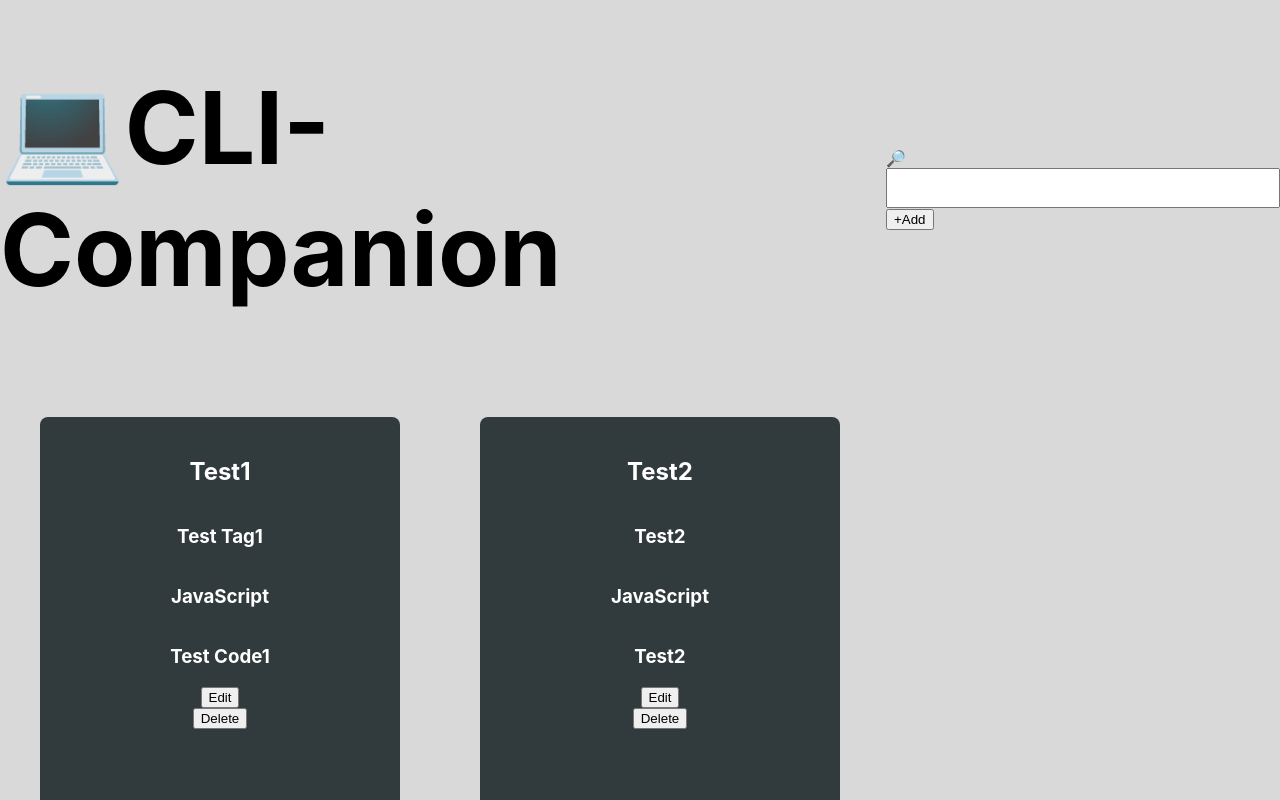
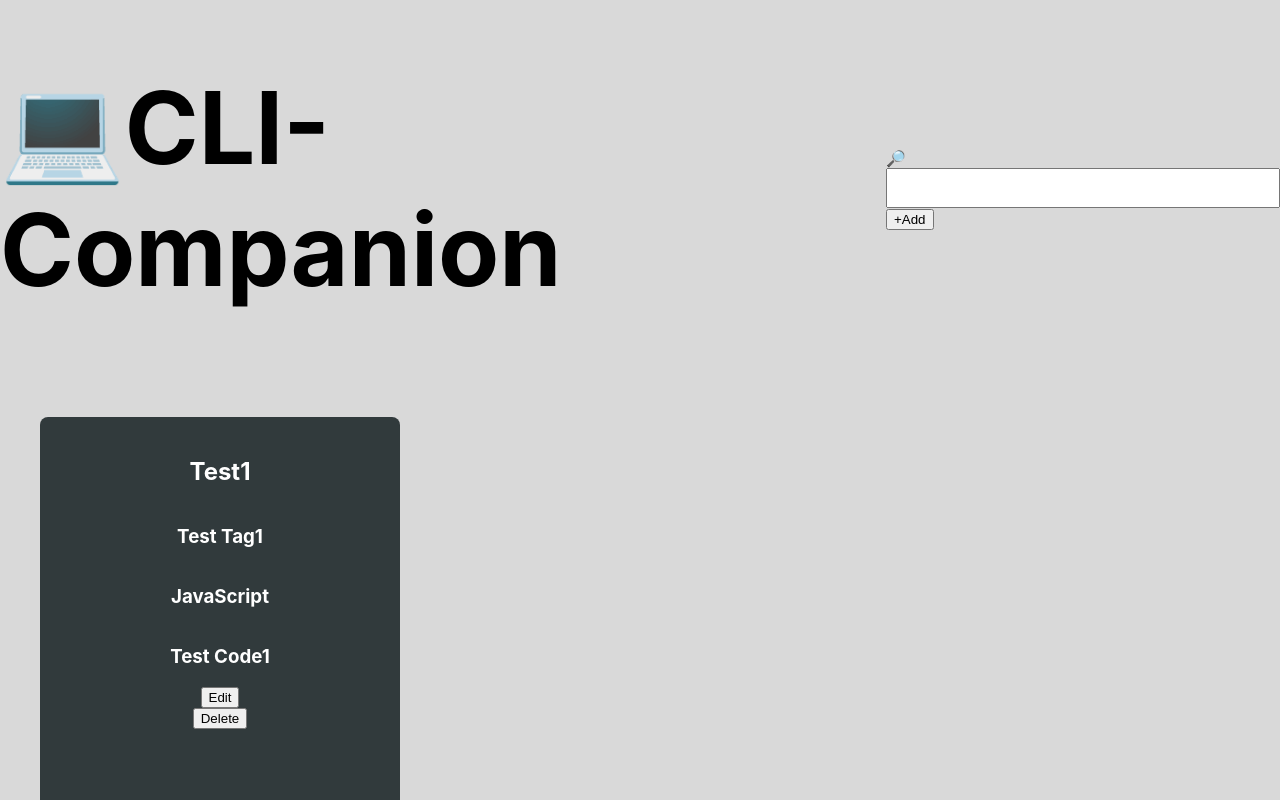
Before and after one commit to JamesHawk585/cli-companion, a React (Create React App) app: page / in a window 1280 px wide. Shown: the top 800 px of the page. Built offline with nearby package versions, Linux system fonts and the light colour scheme; data requests are answered from the project's data file.

Commit message:
onSnippetDeleted removes the deleted snippet from the snippets stateful array and persists the deletion to db.json

```diff
--- a/server/db.json
+++ b/server/db.json
@@ -7,14 +7,6 @@
       "languageSelect": "JavaScript",
       "code": "Test Code1",
       "explanation": "Test Explanation1"
-    },
-    {
-      "title": "Test2",
-      "tags": "Test2",
-      "languageSelect": "JavaScript",
-      "code": "Test2",
-      "explanation": "Test2",
-      "id": 2
     }
   ]
 }
--- a/src/App.jsx
+++ b/src/App.jsx
@@ -15,6 +15,13 @@ export default () => {
       .then((data) => setSnippets(data))
   }, [])
 
+  const onSnippetDeleted = async (snippetId) => {
+    setSnippets(snippets.filter((snippet) => snippet.id !== snippetId));
+    const response = await fetch(`${API}/${snippetId}`, {
+      method: "DELETE",
+    });
+  };
+
   const onSnippetAdded = (snippetObj) => {
     return setSnippets([...snippets, snippetObj])
   }
@@ -24,7 +31,7 @@ export default () => {
     <div className="app">
       <Header onSnippetAdded={onSnippetAdded}/>
       <section className="snippetCardContainer">
-      <SnippetList API={API} snippets={snippets}/>
+      <SnippetList API={API} snippets={snippets} onSnippetDeleted={onSnippetDeleted}/>
       </section>
       </div>
     </>
--- a/src/SnippetCard/SnippetCard.jsx
+++ b/src/SnippetCard/SnippetCard.jsx
@@ -5,8 +5,24 @@ const SnippetCard = ({
     title,
     tags,
     languageSelect,
-    code
+    code,
+    onSnippetDeleted,
+    snippetId
 }) => {
+
+  console.log(onSnippetDeleted)
+
+  const handleEditSnippet = (e) => {
+    e.preventDefault();
+    console.log(e);
+  }
+
+  const handleDeleteSnippet = (e) => {
+    e.preventDefault();
+    console.log(e);
+    console.log(typeof(onSnippetDeleted))
+    onSnippetDeleted(snippetId);
+  }
 
     // Not getting language select
     // Delete button should prompot the user "Are you sure?"
@@ -17,8 +33,8 @@ const SnippetCard = ({
         <h3>{tags}</h3>
         <h3>{languageSelect}</h3>
         <h3>{code}</h3>
-        <button>Edit</button>
-        <button>Delete</button>
+        <button onClick={(e) => handleEditSnippet(e)}>Edit</button>
+        <button onClick={(e) => handleDeleteSnippet(e)}>Delete</button>
 
     </div>
   )
--- a/src/SnippetList/SnippetList.jsx
+++ b/src/SnippetList/SnippetList.jsx
@@ -2,20 +2,23 @@ import React, { useState, useEffect } from "react";
 import SnippetCard from "../SnippetCard/SnippetCard";
 import "./SnippetList.css"
 
-const SnippetList = ({ API, snippets }) => {
+const SnippetList = ({ API, snippets, onSnippetDeleted }) => {
+  console.log(typeof(onSnippetDeleted))
   const snippetCards = snippets.map((snippetObj, index) => {
     return (
-      // <div className="snippetCardContainer">
         <SnippetCard
           key={index}
+          snippetId={snippetObj.id}
           title={snippetObj.title}
           tags={snippetObj.tags}
           languageSelect={snippetObj.languageSelect}
           code={snippetObj.code}
+          onSnippetDeleted={onSnippetDeleted}
         />
-      // </div>
     );
   });
+
+  console.log(onSnippetDeleted)
 
   return <>{snippetCards}</>;
 };
```
Also changed, not shown: 1 other file (tests, documents, lock files or other folders).
